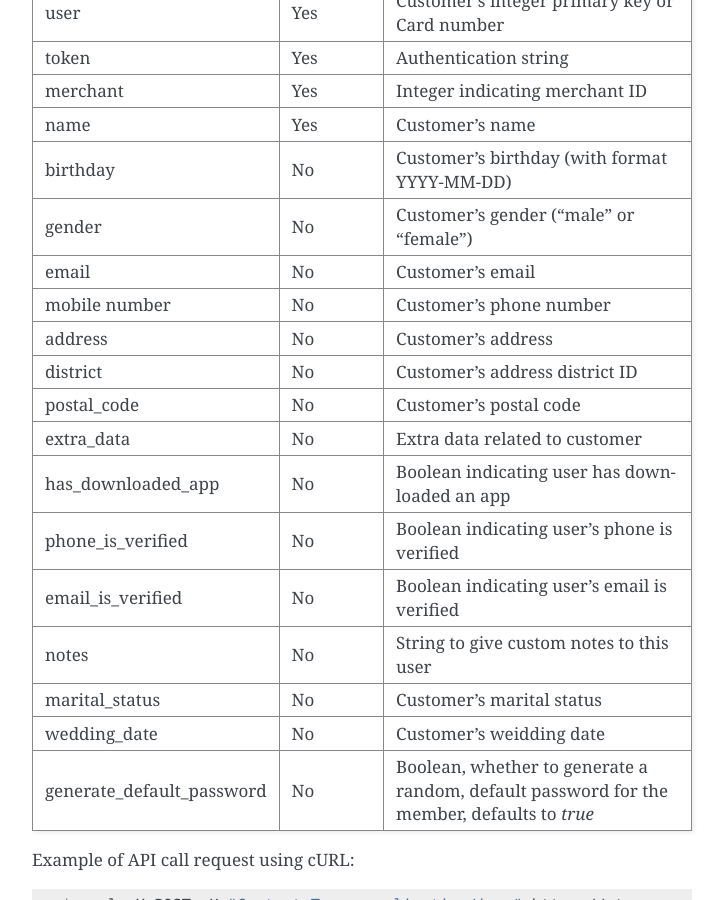
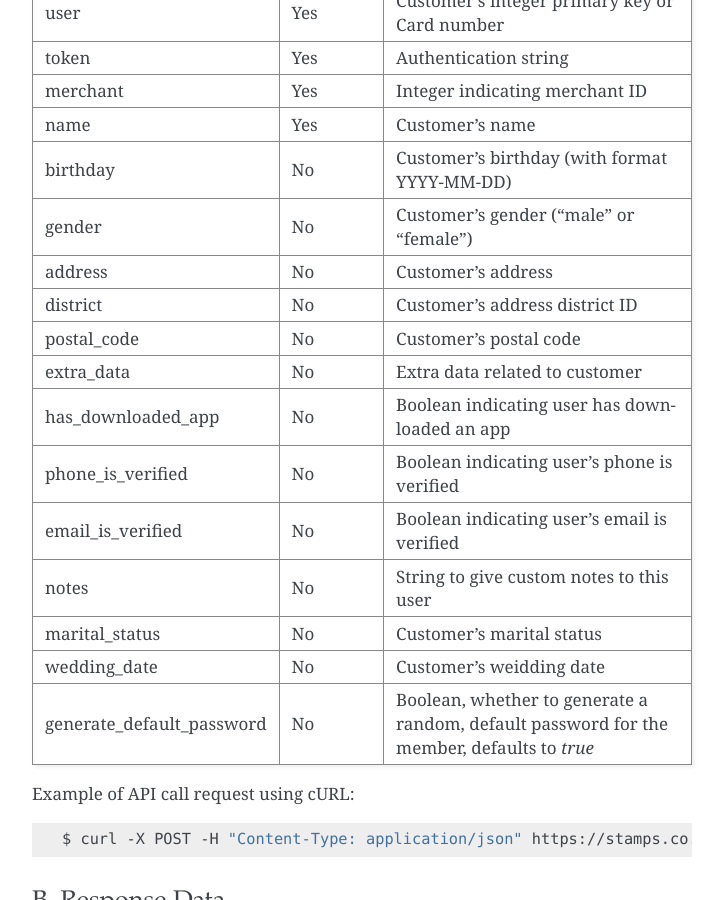
Before and after one commit to ui/stamps-api-docs, a Sphinx documentation site: the page built from source/customer_api.rst, in a window 1280 px wide and 900 px high, scrolled down 9171 px. Shown: the whole window, without its empty margins (388-1112 px from the left). Built offline with Sphinx 7.4.7, drawn with Linux system fonts in a browser that asks for light colours.

Commit message:
remove email and mobile number in api v2 change profile membership

```diff
--- a/source/customer_api.rst
+++ b/source/customer_api.rst
@@ -466,8 +466,6 @@ merchant                     Yes         Integer indicating merchant ID
 name                         Yes         Customer's name
 birthday                     No          Customer's birthday (with format YYYY-MM-DD)
 gender                       No          Customer's gender ("male" or "female")
-email                        No          Customer's email
-mobile number                No          Customer's phone number
 address                      No          Customer's address
 district                     No          Customer's address district ID
 postal_code                  No          Customer's postal code
```
